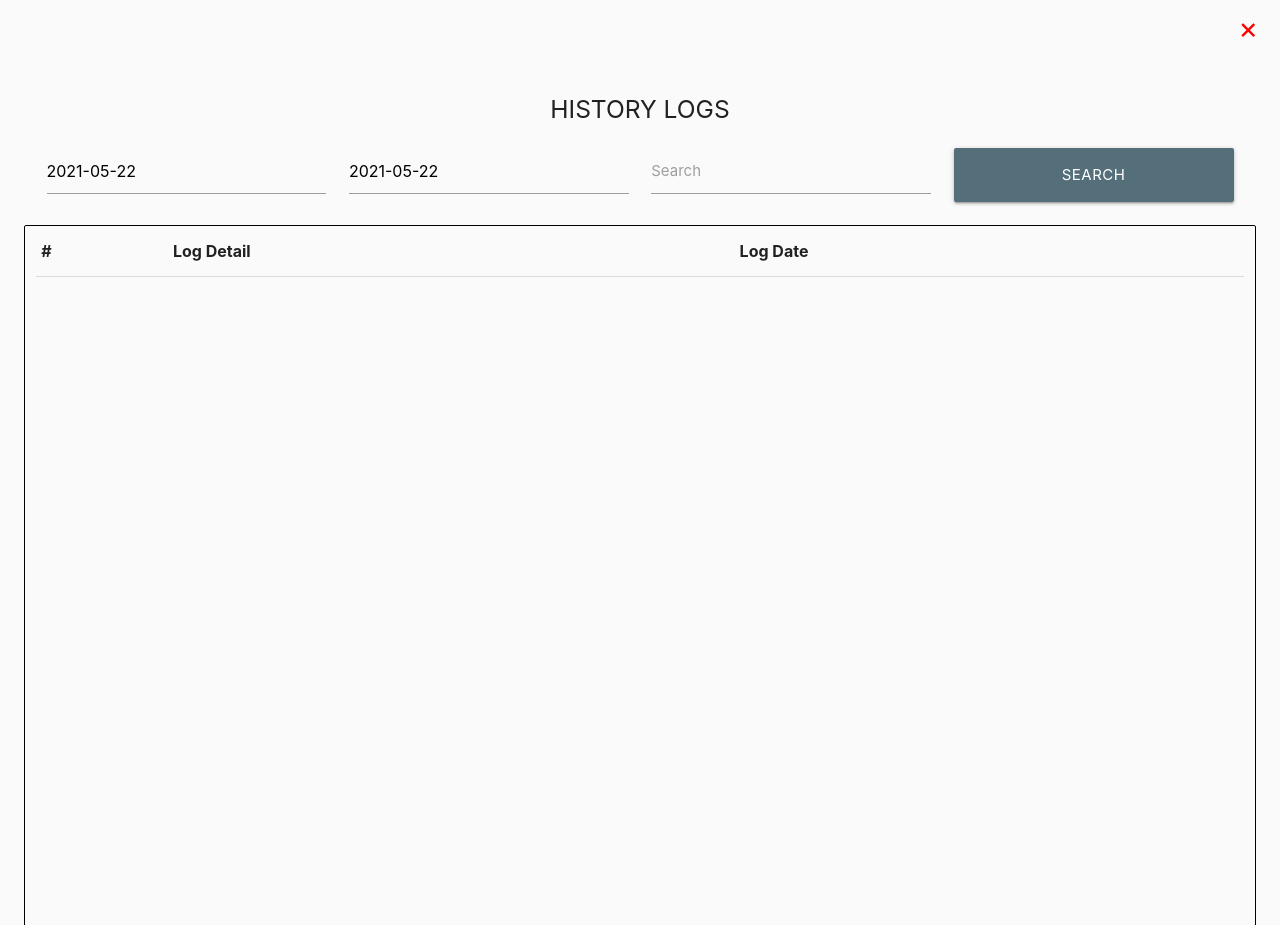
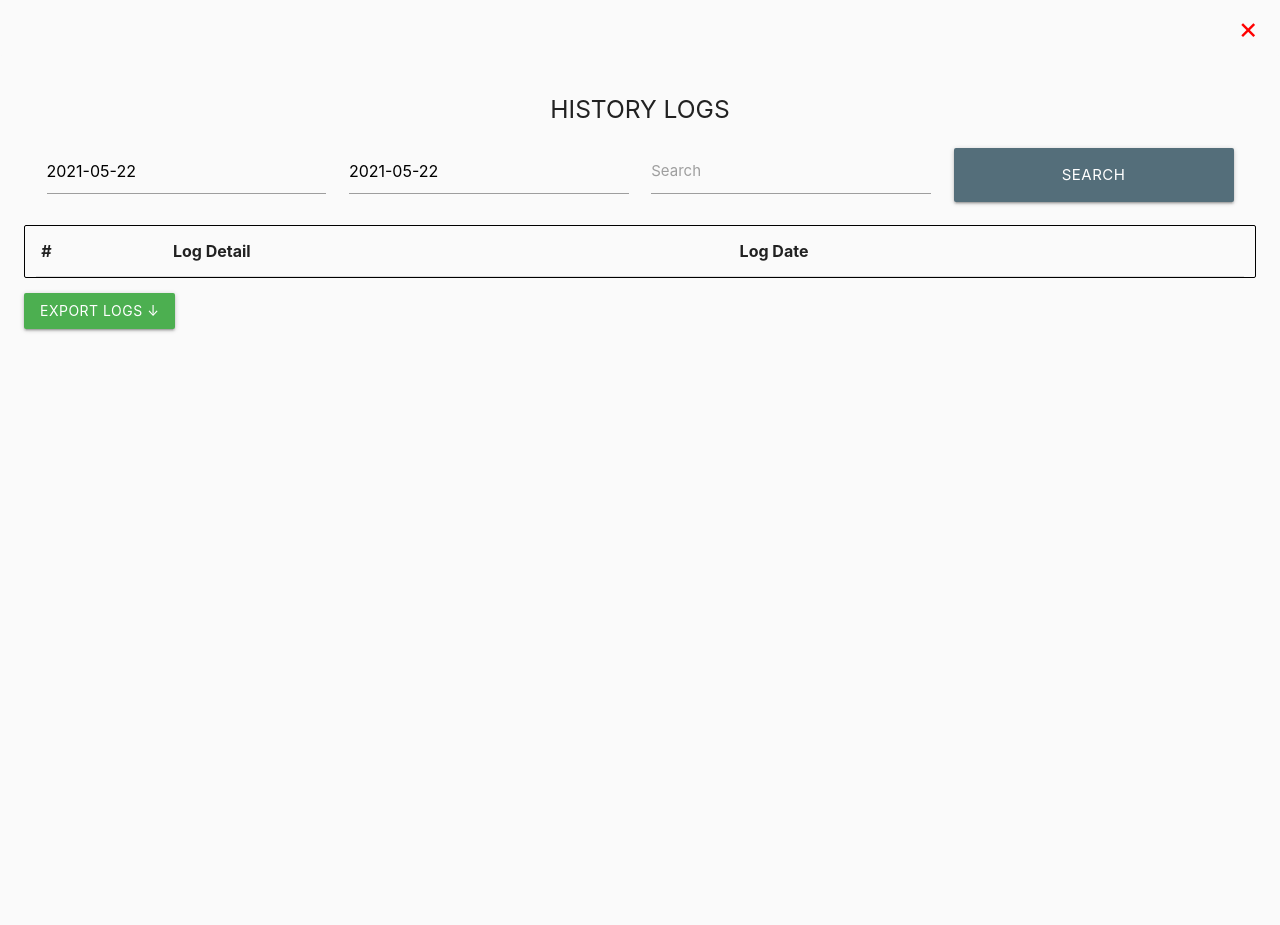
Before and after one commit to prince-i/tube_making, a PHP site: page /Page/admin.php in a window 1280 px wide, after a click on "History Logs". Run offline with PHP 8.4, Linux system fonts and the light colour scheme; a user stored in the database is signed in; data comes from the database, SQL or seed files in the repository; data that the repository does not hold is empty; some libraries are stand-ins or nearby versions.

Commit message:
TUBEMAKING

```diff
--- a/Component/Modals/modal_history_logs.php
+++ b/Component/Modals/modal_history_logs.php
@@ -25,8 +25,8 @@
             </div>
         </div>
 
-        <div class="col s12 collection" style="min-height:80vh;border:1px solid black;">
-            <table id="history_table">
+        <div class="col s12 collection" style="max-height:80vh;border:1px solid black;overflow:auto;">
+            <table id="history_table" style="word-break:break;">
                 <thead>
                     <th>#</th>
                     <th>Log Detail</th>
--- a/Component/Modals/user_management.php
+++ b/Component/Modals/user_management.php
@@ -23,7 +23,7 @@
 
     </div>
     <div class="row">
-        <div class="col s12 collection" style="min-height:100vh;overflow:auto;border:1px solid black;">
+        <div class="col s12 collection" style="max-height:100vh;overflow:auto;border:1px solid black;">
             <table class="centered" id="userMasterlist">
                 <thead>
                     <th>
--- a/Page/admin.php
+++ b/Page/admin.php
@@ -1,5 +1,4 @@
 <?php
-
     require '../process/session.php';
     include '../Component/Modals/logout-modal.php';
     include '../Component/Modals/plan_admin_modal.php';
@@ -10,6 +9,12 @@
     include '../Component/Modals/add_user.php';
     include '../Component/Modals/edit_user.php';
     include '../Component/Modals/modal_history_logs.php';
+
+    if($user_type == 'normal'){
+        session_unset();
+        session_destroy();
+    }
+
 ?>
 <!DOCTYPE html>
 <html lang="en">
--- a/process/admin_function.php
+++ b/process/admin_function.php
@@ -1,5 +1,6 @@
 <?php
     include 'conn.php';
+    require 'session.php';
     $method = $_POST['method'];
     if($method == 'displayPlanList'){
         $from = $_POST['dateFrom'];
@@ -92,6 +93,10 @@
         $sql = "INSERT INTO kanban_masterlist (`partcode`,`partname`,`packing_quantity`,`qr_code`) VALUES ('$partscode','$partsname','$packing','$qr')";
         $stmt = $conn->prepare($sql);
         if($stmt->execute()){
+            $msg = $full_name.' added a new item in kanban masterlist for tube making. Parts code: '.$partscode.' /parts name: '.$partsname.' /packing quantity: '.$packing. ' /QR code: '.$qr;
+            $x = "INSERT INTO tb_history_logs (`log_detail`,`date_log`) VALUES ('$msg','$server_date')";
+            $stmt = $conn->prepare($x);
+            $stmt->execute();
             echo 'success';
         }else{
             echo 'fail';
@@ -111,6 +116,10 @@
         }
         $selectedCount;
         if($selectedCount == 0){
+            $msg = $full_name. ' deleted data from masterlist';
+            $logQL = "INSERT INTO tb_history_logs (`log_detail`,`date_log`) VALUES ('$msg','$server_date')";
+            $stmt = $conn->prepare($logQL);
+            $stmt->execute();
             echo 'done';
         }else{
             echo 'error';
@@ -222,7 +231,6 @@
                 echo '<td>'.$x['log_detail'].'</td>';
                 echo '<td>'.$x['date_log'].'</td>';
                 echo '</tr>';
-
             }
         }
     }
```
